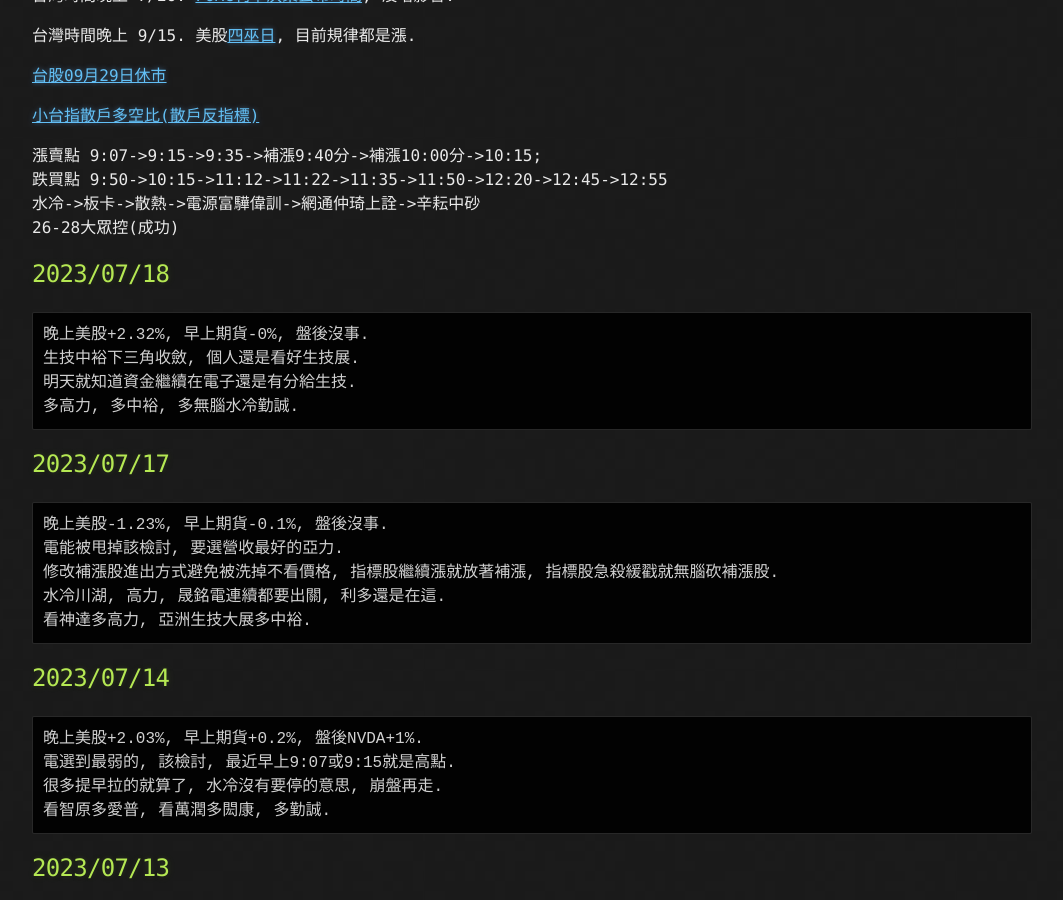
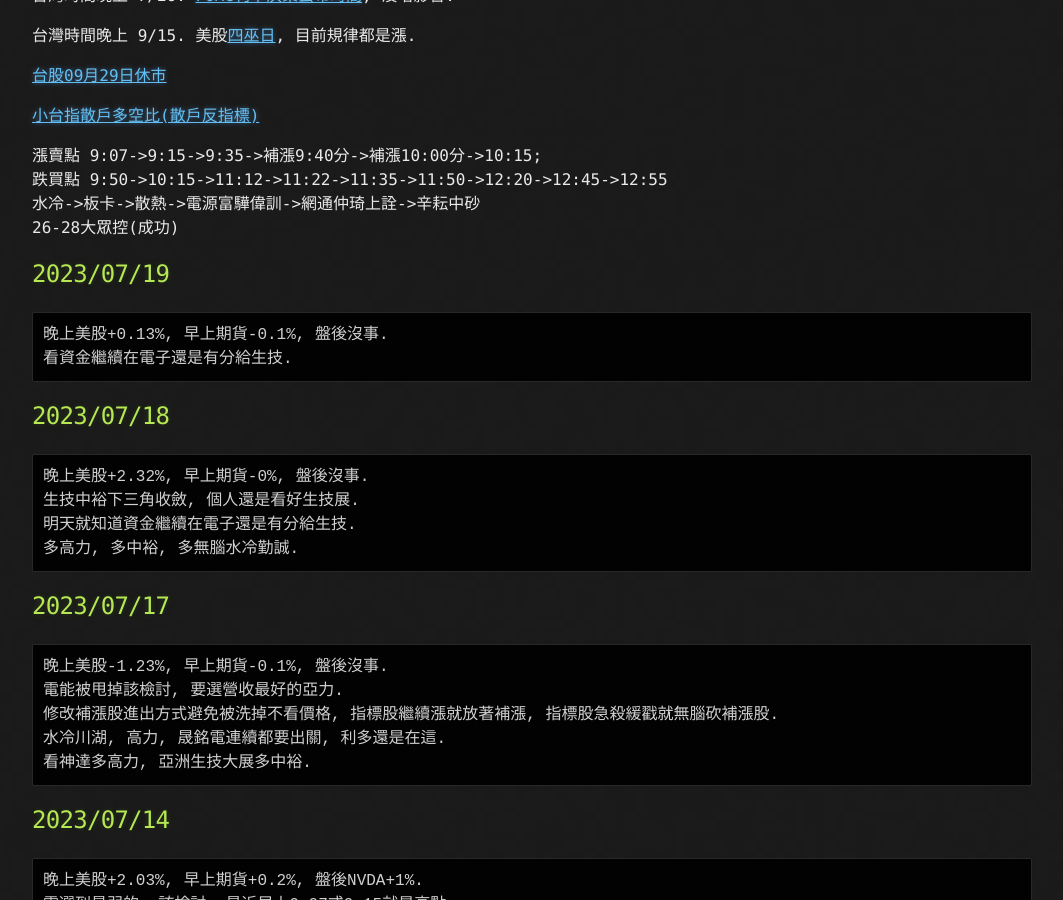
Before and after one commit to lepg5487/Stock_God, a Jekyll site: the page built from index.md, in a window 1280 px wide and 900 px high, scrolled down 394 px. Shown: the whole window, without its empty margins (108-1171 px from the left). Built offline with Jekyll 4.4.1, drawn with Linux system fonts in a browser that asks for light colours; our own code applies the rules of GitHub Pages for plain Markdown files.

Commit message:
Update index.md

````diff
--- a/index.md
+++ b/index.md
@@ -20,6 +20,12 @@ layout: testlayouts
 跌買點 9:50->10:15->11:12->11:22->11:35->11:50->12:20->12:45->12:55
 水冷->板卡->散熱->電源富驊偉訓->網通仲琦上詮->辛耘中砂
 26-28大眾控(成功)
+
+## 2023/07/19
+```
+晚上美股+0.13%, 早上期貨-0.1%, 盤後沒事.
+看資金繼續在電子還是有分給生技.
+```
 
 ## 2023/07/18
 ```
````
